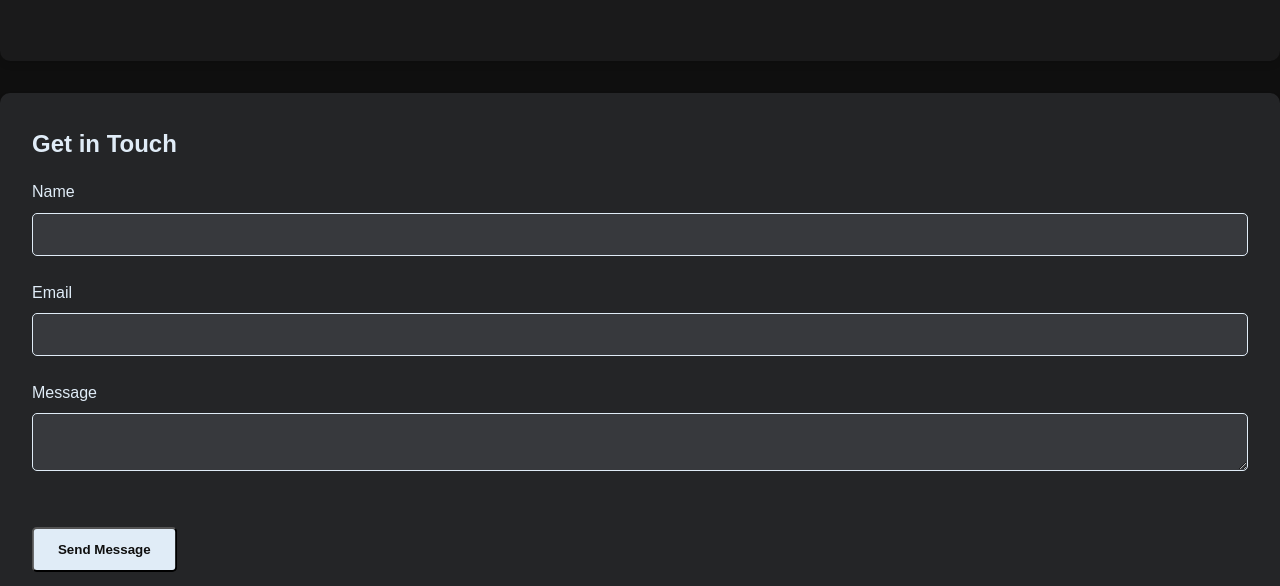
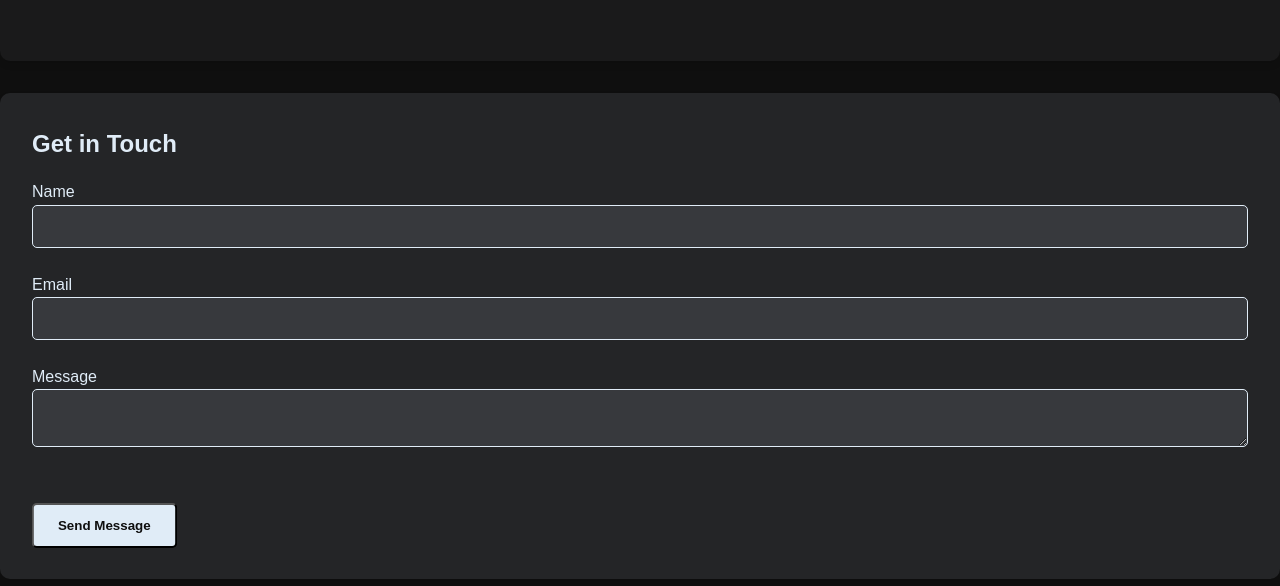
Before and after one commit to RazorConcept/razor-concept, a plain HTML site: page pages/contact.html in a window 1280 px wide. Shown: the part 214-800 px from the top of the page. Drawn offline with Linux system fonts and the light colour scheme.

```diff
--- a/pages/contact.html
+++ b/pages/contact.html
@@ -35,21 +35,25 @@
 
         <section id="contact-form">
             <h2>Get in Touch</h2>
-            <form name="contact" method="POST" data-netlify="true">
-                <input type="hidden" name="form-name" value="contact" />
-                <div class="form-group">
-                    <label for="name">Name</label>
-                    <input type="text" id="name" name="name" required>
-                </div>
-                <div class="form-group">
-                    <label for="email">Email</label>
-                    <input type="email" id="email" name="email" required>
-                </div>
-                <div class="form-group">
-                    <label for="message">Message</label>
-                    <textarea id="message" name="message" required></textarea>
-                </div>
-                <button type="submit" class="cta-button">Send Message</button>
+            <form name="contact" netlify>
+                <p class="form-group">
+                    <label for="name">Name
+                        <input type="text" id="name" name="name" required>
+                    </label>
+                </p>
+                <p class="form-group">
+                    <label for="email">Email
+                        <input type="email" id="email" name="email" required>
+                    </label>
+                </p>
+                <p class="form-group">
+                    <label for="message">Message
+                        <textarea id="message" name="message" required></textarea>
+                    </label>
+                </p>
+                <p>
+                    <button type="submit" class="cta-button">Send Message</button>
+                </p>
             </form>
         </section>
 
--- a/script.js
+++ b/script.js
@@ -145,7 +145,7 @@
         contactForm.addEventListener('submit', function(e) {
             e.preventDefault();
 
-            // Simulate form submission (replace with actual submission logic)
+            // Simulate form submission
             setTimeout(() => {
                 alert('Thank you for your message! We will get back to you soon.');
                 contactForm.reset();
```
Also changed, not shown: index.html (+1 -1 lines), pages/about.html (+1 -1 lines), pages/consulting.html (+1 -1 lines).
